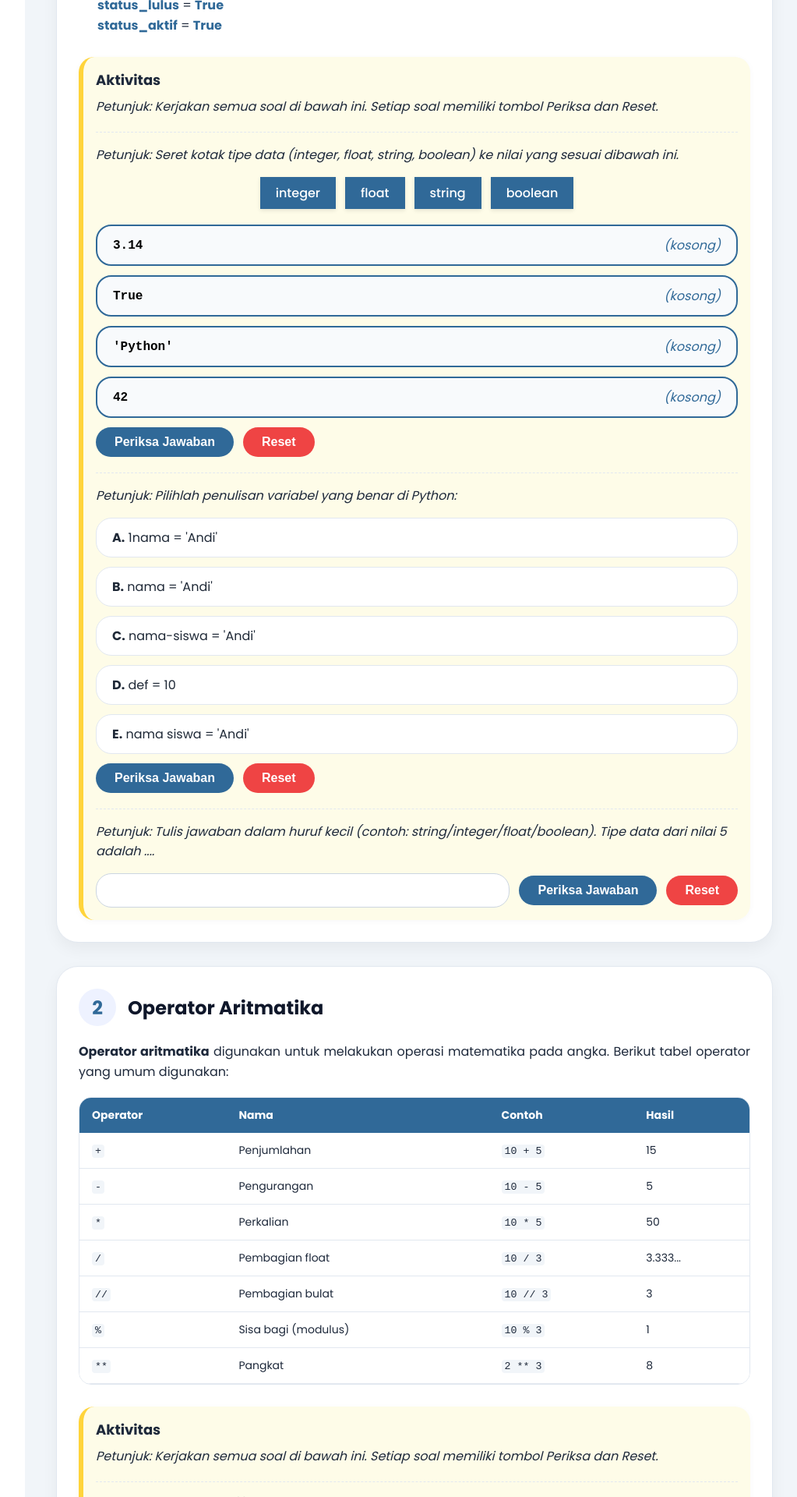
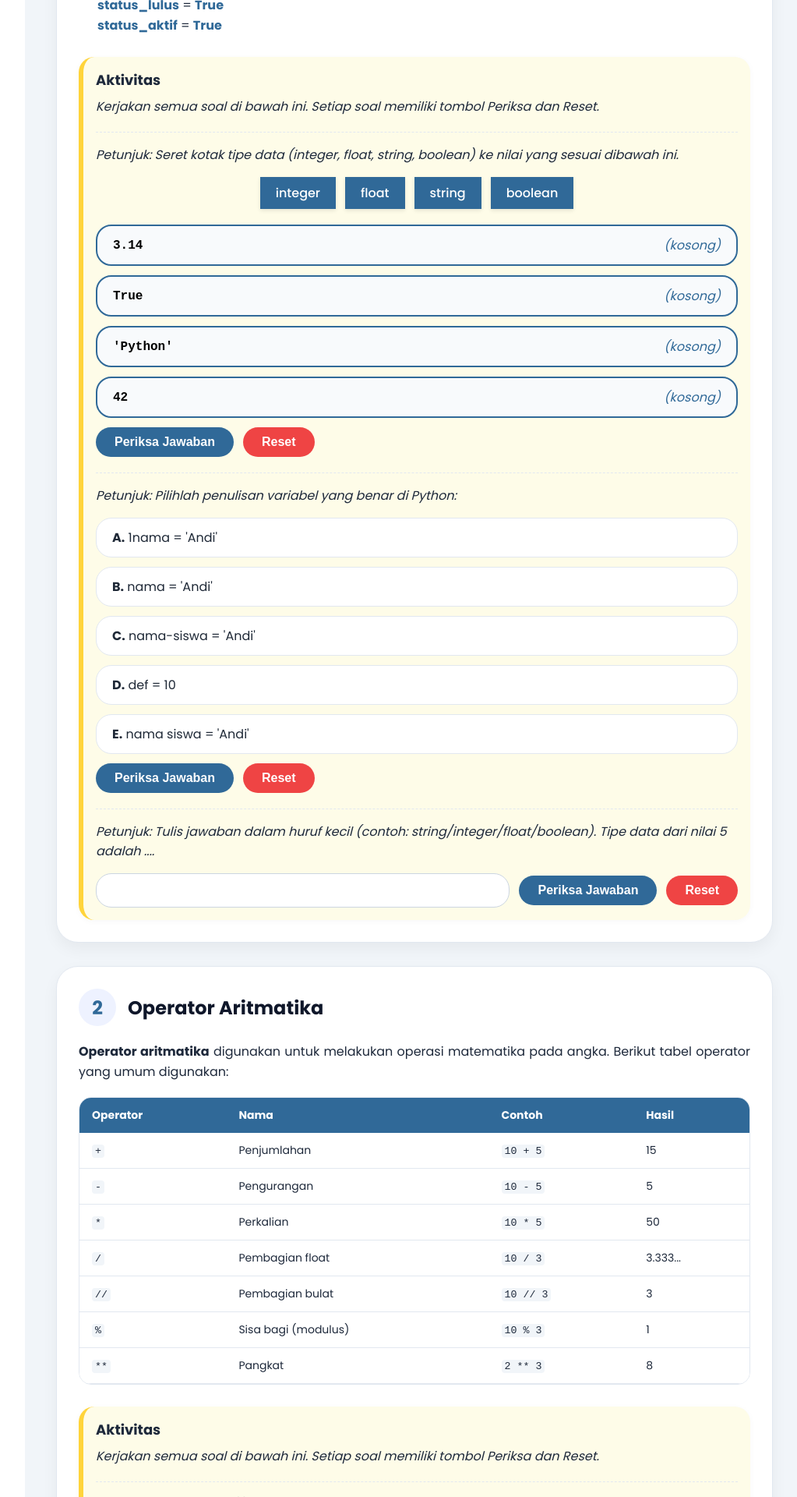
Before and after one commit to Halooci/Lidict, a React (Vite) app: page /Apersepsi in a window 1280 px wide. Shown: the part 2020-3940 px from the top of the page at 78% size, without its empty margins (248-1271 px from the left). Built offline with nearby package versions, Linux system fonts and the light colour scheme; no server answers; the database is empty; sample sign-in values are in the browser's storage.

Commit message:
hps ptnjk

```diff
--- a/src/pages/materi/PetaKonsep/Apersepsi.jsx
+++ b/src/pages/materi/PetaKonsep/Apersepsi.jsx
@@ -582,7 +582,7 @@ export default function Apersepsi() {
               {/* AKTIVITAS 1 - GABUNGAN */}
               <div style={styles.activityWrapper}>
                 <div style={styles.activityTitle}>Aktivitas</div>
-                <p style={styles.instruction}>Petunjuk: Kerjakan semua soal di bawah ini. Setiap soal memiliki tombol Periksa dan Reset.</p>
+                <p style={styles.instruction}>Kerjakan semua soal di bawah ini. Setiap soal memiliki tombol Periksa dan Reset.</p>
 
                 {/* Soal 1.1 - Drag & Drop */}
                 <div style={styles.subActivity}>
@@ -710,7 +710,7 @@ export default function Apersepsi() {
               {/* AKTIVITAS 2 - GABUNGAN */}
               <div style={styles.activityWrapper}>
                 <div style={styles.activityTitle}>Aktivitas</div>
-                <p style={styles.instruction}>Petunjuk: Kerjakan semua soal di bawah ini. Setiap soal memiliki tombol Periksa dan Reset.</p>
+                <p style={styles.instruction}>Kerjakan semua soal di bawah ini. Setiap soal memiliki tombol Periksa dan Reset.</p>
 
                 {/* Soal 2.1 - Pembagian Bulat */}
                 <div style={styles.subActivity}>
@@ -807,7 +807,7 @@ umur = int(input("Umur: "))     # konversi ke integer`)}
               {/* AKTIVITAS 3 - GABUNGAN */}
               <div style={styles.activityWrapper}>
                 <div style={styles.activityTitle}>Aktivitas</div>
-                <p style={styles.instruction}>Petunjuk: Kerjakan semua soal di bawah ini. Setiap soal memiliki tombol Periksa dan Reset.</p>
+                <p style={styles.instruction}>Kerjakan semua soal di bawah ini. Setiap soal memiliki tombol Periksa dan Reset.</p>
 
                 {/* Soal 3.1 - Konversi ke Integer (sekarang siswa mengisi "input") */}
                 <div style={styles.subActivity}>
```
